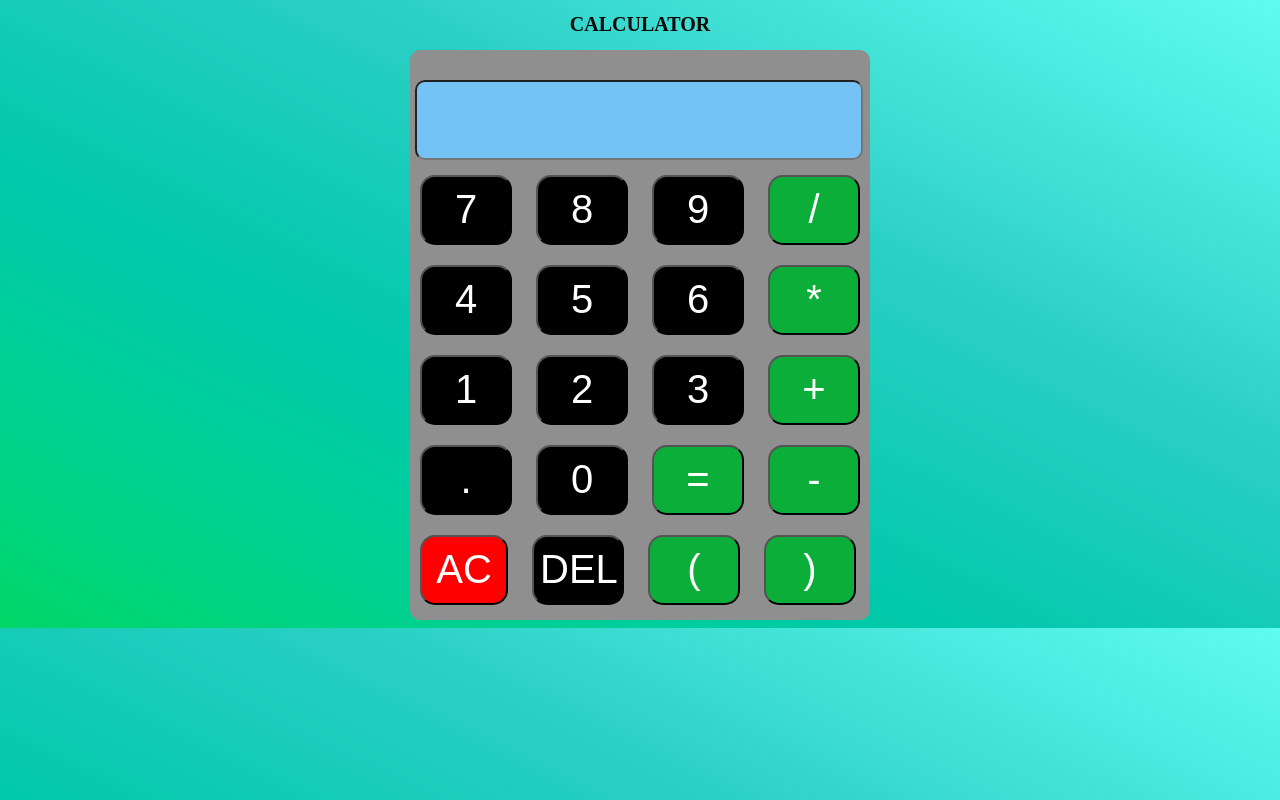
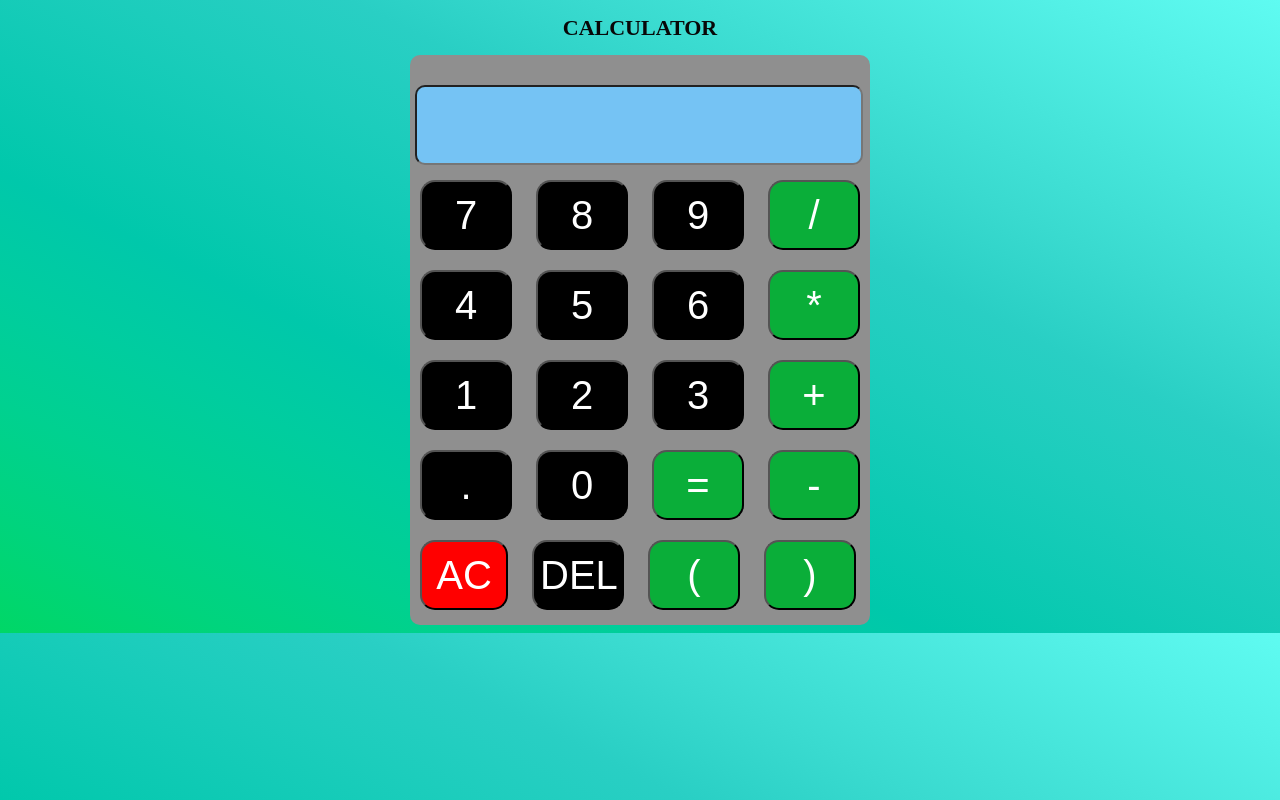
Before and after one commit to NahasN/calculator-project, a plain HTML site: page index.html in a window 1280 px wide. Drawn offline with Linux system fonts and the light colour scheme.

Commit message:
Update style.css

```diff
--- a/style.css
+++ b/style.css
@@ -6,7 +6,8 @@ body{
 h1{
     text-align: center;
     color: #080808;
-    font-size: 20px;
+    font-size: 22px;
+    font-weight: 700;
 }
 .container{
     width: 460px;
```
